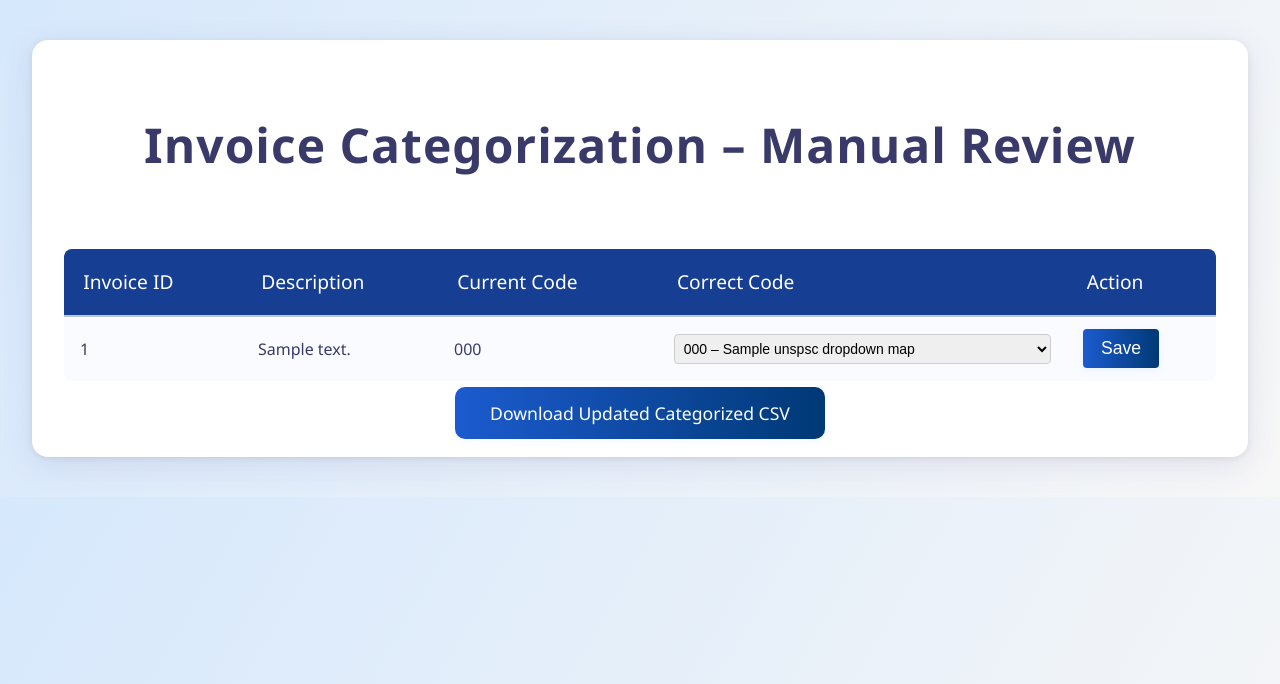
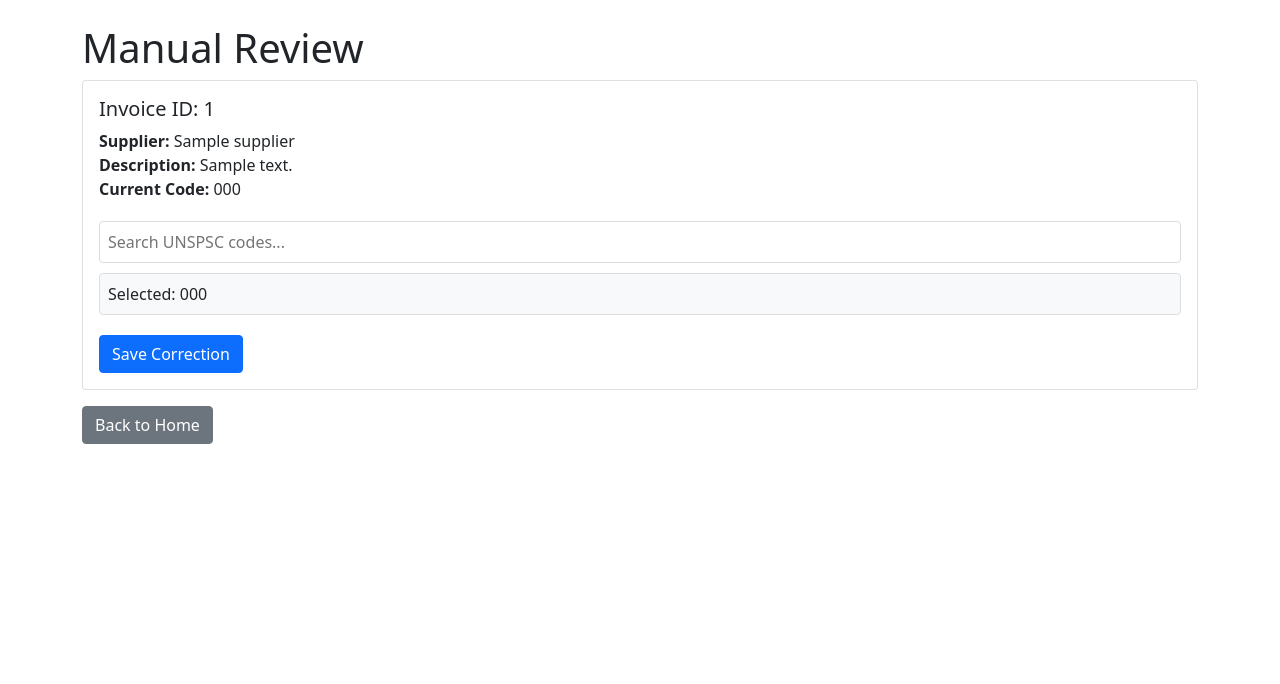
Before and after one commit to komal2203/acme-spend-categorization, a Flask app: template templates/manual_review.html in a window 1280 px wide. Shown: the top 684 px of the page. Run offline with Flask 3, Linux system fonts and the light colour scheme; the template is opened without the code that fills it: most values are stand-ins (such as "Sample title", 1, 10 or a date in 2020); parts of the project's set-up code (start-up, migrations or seed data) failed here and were passed over; some libraries are stand-ins or nearby versions.

Commit message:
added search functionality for manual review dropdown

```diff
--- a/app.py
+++ b/app.py
@@ -53,7 +53,6 @@ def manual_review():
                 error="No invoices to review!"
             )
     except pd.errors.EmptyDataError:
-        # Handle completely empty files (no rows and no columns)
         return render_template(
             "manual_review.html",
             data=[],
--- a/templates/manual_review.html
+++ b/templates/manual_review.html
@@ -5,79 +5,181 @@
     <meta name="viewport" content="width=device-width, initial-scale=1.0" />
     <title>Manual Review</title>
     <link
+      href="https://cdn.jsdelivr.net/npm/bootstrap@5.1.3/dist/css/bootstrap.min.css"
       rel="stylesheet"
-      href="{{ url_for('static', filename='style.css') }}"
     />
+    <style>
+      .search-container {
+        margin: 20px 0;
+      }
+      .search-input {
+        width: 100%;
+        padding: 8px;
+        margin-bottom: 10px;
+        border: 1px solid #ddd;
+        border-radius: 4px;
+      }
+      .dropdown-container {
+        position: relative;
+      }
+      .dropdown-list {
+        max-height: 200px;
+        overflow-y: auto;
+        border: 1px solid #ddd;
+        border-radius: 4px;
+        display: none;
+        position: absolute;
+        width: 100%;
+        background: white;
+        z-index: 1000;
+      }
+      .dropdown-list.show {
+        display: block;
+      }
+      .dropdown-item {
+        padding: 8px 12px;
+        cursor: pointer;
+      }
+      .dropdown-item:hover {
+        background-color: #f0f0f0;
+      }
+      .selected-item {
+        padding: 8px;
+        border: 1px solid #ddd;
+        border-radius: 4px;
+        margin-bottom: 10px;
+        background-color: #f8f9fa;
+      }
+    </style>
   </head>
   <body>
+    <div class="container mt-4">
+      <h1>Manual Review</h1>
 
-    <div class="container">
-      <h1>Invoice Categorization – Manual Review</h1>
       {% if error %}
-      <div class="error-message">{{ error }}</div>
+      <div class="alert alert-danger">{{ error }}</div>
       {% endif %}
-      {% if not data %}
-      <!-- <p>No records available for manual review.</p> -->
-      {% else %}
-      <table class="result-table">
-        <thead>
-          <tr>
-            <th>Invoice ID</th>
-            <th>Description</th>
-            <th>Current Code</th>
-            <th>Correct Code</th>
-            <th>Action</th>
-          </tr>
-        </thead>
-        <tbody>
-          {% for row in data %}
-          <tr>
-            <form method="POST">
-              <td>{{ row.invoice_id }}</td>
-              <td>{{ row.description }}</td>
-              <td>{{ row.commodity_code }}</td>
-              <td>
-                <select name="corrected_code">
-                  {% for code, title in unspsc_dropdown_map.items() %}
-                    {% if title %}
-                      <option value="{{ code }}">{{ code }} – {{ title }}</option>
-                    {% endif %}
-                  {% endfor %}
-                </select>
-              </td>
-              <td>
-                <input
-                  type="hidden"
-                  name="invoice_id"
-                  value="{{ row.invoice_id }}"
-                />
-                <button type="submit" class="save-btn">Save</button>
-              </td>
-            </form>
-          </tr>
-          {% endfor %}
-        </tbody>
-      </table>
-      {% endif %}
-      {% if download_link %}
-      <div class="manual-review-download-container">
-        <a href="{{ download_link }}" class="manual-review-download-btn"
-          >Download Updated Categorized CSV</a
-        >
+
+      {% if success %}
+      <div class="alert alert-success">
+        Classification updated successfully!
+        <a href="{{ download_link }}" class="btn btn-primary">Download Updated Results</a>
       </div>
       {% endif %}
-      <div id="loading-indicator" class="manual-review-loading-message">
-        Loading data...
-      </div>
+
+      {% if data %}
+      <form method="post">
+        {% for item in data %}
+        <div class="card mb-3">
+          <div class="card-body">
+            <h5 class="card-title">Invoice ID: {{ item.invoice_id }}</h5>
+            <p class="card-text">
+              <strong>Supplier:</strong> {{ item.supplier }}<br>
+              <strong>Description:</strong> {{ item.description }}<br>
+              <strong>Current Code:</strong> {{ item.commodity_code }}
+            </p>
+
+            <div class="search-container">
+              <input type="text"
+                     class="search-input"
+                     placeholder="Search UNSPSC codes..."
+                     data-dropdown="dropdown-{{ item.invoice_id }}"
+                     onkeyup="filterDropdown(this)">
+
+              <div class="dropdown-container">
+                <div class="selected-item" id="selected-{{ item.invoice_id }}">
+                  Selected: {{ item.commodity_code }}
+                </div>
+
+                <div class="dropdown-list" id="dropdown-{{ item.invoice_id }}">
+                  {% for code, title in unspsc_dropdown_map.items() %}
+                  <div class="dropdown-item"
+                       data-code="{{ code }}"
+                       data-title="{{ title }}"
+                       onclick="selectItem(this, '{{ item.invoice_id }}')">
+                    {{ code }} - {{ title }}
+                  </div>
+                  {% endfor %}
+                </div>
+              </div>
+
+              <input type="hidden"
+                     name="corrected_code"
+                     id="corrected-code-{{ item.invoice_id }}"
+                     value="{{ item.commodity_code }}">
+            </div>
+
+            <input type="hidden" name="invoice_id" value="{{ item.invoice_id }}">
+            <button type="submit" class="btn btn-primary">Save Correction</button>
+          </div>
+        </div>
+        {% endfor %}
+      </form>
+      {% else %}
+      <div class="alert alert-info">No items to review.</div>
+      {% endif %}
+
+      <a href="/" class="btn btn-secondary">Back to Home</a>
     </div>
 
     <script>
-      window.addEventListener("load", function () {
-        // Hide the loading indicator
-        document.getElementById("loading-indicator").style.display = "none";
+      // Function to filter dropdown items
+      function filterDropdown(input) {
+        const dropdownId = input.getAttribute('data-dropdown');
+        const dropdown = document.getElementById(dropdownId);
+        const filter = input.value.toLowerCase();
+        const items = dropdown.getElementsByClassName('dropdown-item');
 
-        // Show the main container
-        document.querySelector(".container").style.display = "block";
+        // Show dropdown when typing
+        dropdown.classList.add('show');
+
+        // Filter items
+        for (let item of items) {
+          const text = item.textContent.toLowerCase();
+          if (text.includes(filter)) {
+            item.style.display = '';
+          } else {
+            item.style.display = 'none';
+          }
+        }
+      }
+
+      // Function to select an item
+      function selectItem(item, invoiceId) {
+        const code = item.getAttribute('data-code');
+        const title = item.getAttribute('data-title');
+        const selectedDiv = document.getElementById(`selected-${invoiceId}`);
+        const hiddenInput = document.getElementById(`corrected-code-${invoiceId}`);
+
+        // Update selected item display
+        selectedDiv.textContent = `Selected: ${code} - ${title}`;
+
+        // Update hidden input
+        hiddenInput.value = code;
+
+        // Hide dropdown
+        const dropdown = document.getElementById(`dropdown-${invoiceId}`);
+        dropdown.classList.remove('show');
+      }
+
+      // Close dropdowns when clicking outside
+      document.addEventListener('click', function(event) {
+        const dropdowns = document.getElementsByClassName('dropdown-list');
+        for (let dropdown of dropdowns) {
+          if (!dropdown.contains(event.target) &&
+              !event.target.classList.contains('search-input')) {
+            dropdown.classList.remove('show');
+          }
+        }
+      });
+
+      // Show dropdown when clicking search input
+      document.querySelectorAll('.search-input').forEach(input => {
+        input.addEventListener('click', function() {
+          const dropdownId = this.getAttribute('data-dropdown');
+          const dropdown = document.getElementById(dropdownId);
+          dropdown.classList.add('show');
+        });
       });
     </script>
   </body>
```
